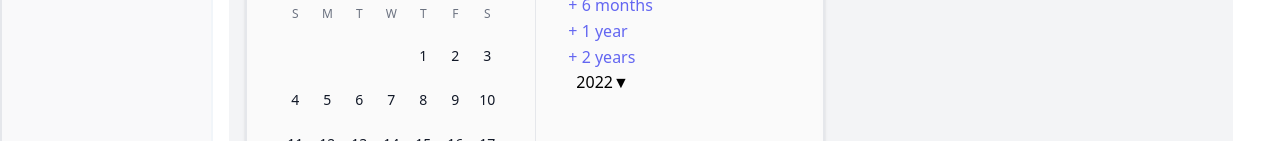
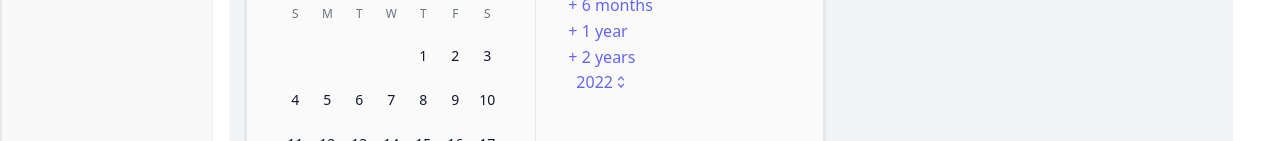
Before and after one commit to tayv/Project-Bubblegum, a Next.js app: page /forms/date-picker in a window 1280 px wide. Both pictures are taken after a click on the button 341 px from the left and 557 px from the top of the page. Shown: the part 659-800 px from the top of the page. Built offline with nearby package versions, Linux system fonts and the light colour scheme.

Commit message:
New year select styling

```diff
--- a/components/atoms/DatePick.tsx
+++ b/components/atoms/DatePick.tsx
@@ -2,7 +2,7 @@ import React, { FC, Fragment, useState, useEffect } from 'react'
 import classNames from 'classnames'
 import { Control, Controller, useForm } from 'react-hook-form'
 import { Menu, Transition } from '@headlessui/react'
-import { ChevronDownIcon, ChevronUpIcon } from '@heroicons/react/20/solid'
+import { ChevronDownIcon, ChevronUpDownIcon, ChevronUpIcon } from '@heroicons/react/20/solid'
 import { ChevronLeftIcon, ChevronRightIcon, CalendarIcon, MinusIcon } from '@heroicons/react/24/solid'
 import Input, { InputProps } from '@atoms/Input'
 import InputLabel from '@atoms/InputLabelRadix'
@@ -335,9 +335,11 @@ const DatePick: FC<InputProps> = ( { name , label, control } ) => {
 
                 {/* The Select.Root value syncs with state so it updates if user changes calendar to a new year. No name attribute since this field isn't submitted to server */}
                 <Select.Root  value={format(firstDaySelectedMonth,"yyyy")} defaultValue={format(firstDaySelectedMonth,"yyyy")} onValueChange={setNewYear} >
-                  <Select.Trigger className="outline-none rounded-md text-md px-2 hover:bg-indigo-200">
+                  <Select.Trigger className="inline-flex items-center outline-none rounded-md text-md text-indigo-500 pl-2 pr-1 hover:bg-indigo-200">
                     <Select.Value placeholder="Year" />
-                    <Select.Icon />
+                    <Select.Icon>
+                      <ChevronUpDownIcon className="h-4 w-4 text-indigo-500" />
+                    </Select.Icon>
                   </Select.Trigger>
                   <Select.Portal>
                     <Select.Content className="outline-none border-solid border border-slate-200 rounded-md bg-white py-1 px-2">
```
